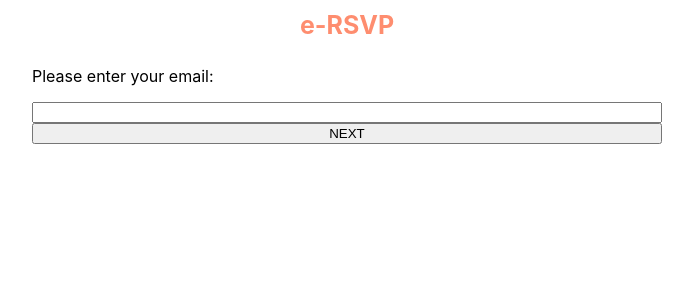
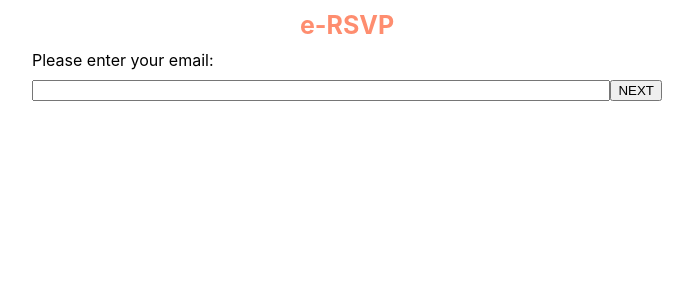
Before and after one commit to jyaymie/e-rsvp, a React (Create React App) app: page /rsvp in a window 1280 px wide. Shown: the top 300 px of the page, without its empty margins (293-986 px from the left). Built offline with nearby package versions, Linux system fonts and the light colour scheme.

Commit message:
Modify how RSVP form is rendered

```diff
--- a/src/App.css
+++ b/src/App.css
@@ -1,7 +1,19 @@
+p {
+	margin: 0 0 10px 0;
+}
+
 .component {
 	display: flex;
 	flex-direction: column;
 	align-items: center;
+}
+
+.button {
+	margin-bottom: 10px;
+}
+
+.button--hidden {
+	display: none;
 }
 
 .form {
@@ -10,7 +22,24 @@
 	width: 50%;
 }
 
-.form__input-textarea {
-  height: 50px;
-  width: 100%;
+.form__input {
+	width: 100%;
+	margin-bottom: 10px;
 }
+
+.form__input--display-flex {
+	display: flex;
+}
+
+.form__input--hidden {
+	display: none;
+}
+
+.form__input--radio {
+	margin-bottom: 10px;
+}
+
+.form__input--textarea {
+	height: 50px;
+	width: 100%;
+}
--- a/src/components/Home.css
+++ b/src/components/Home.css
@@ -1,3 +1,3 @@
-.home__text-highlighted {
+.home__text--highlighted {
 	background: linear-gradient(to top, var(--yellow-color) 50%, transparent 50%);
 }
--- a/src/components/Home.tsx
+++ b/src/components/Home.tsx
@@ -17,7 +17,7 @@ const Home: React.FC = () => {
 		<div className='home component'>
 			<p>
 				You're invited to{' '}
-				<span className='home__text-highlighted'>PB + J's Wedding</span>!
+				<span className='home__text--highlighted'>PB + J's Wedding</span>!
 			</p>
 
 			<form className='form' onSubmit={(e) => handleSubmit(e)}>
@@ -30,7 +30,7 @@ const Home: React.FC = () => {
 					onChange={(e) => setPassword(e.target.value)}
 					required
 				/>
-				<button type='submit' value='Submit'>
+				<button type='submit' value='Submit' className='button--submit'>
 					Submit
 				</button>
 			</form>
--- a/src/components/RSVP.tsx
+++ b/src/components/RSVP.tsx
@@ -13,10 +13,12 @@ interface IGuest {
 }
 
 const RSVP: React.FC = () => {
+	const [isHidden, setIsHidden] = useState<boolean>(false);
 	const [error, setError] = useState<string>('');
 	const [isAttending, setIsAttending] = useState<string>('');
 	const [needsHotel, setNeedsHotel] = useState<string>('');
 	const [hasFoodRestrictions, setHasFoodRestrictions] = useState<string>('');
+	const [isClicked, setIsClicked] = useState<boolean>(false);
 
 	const [guest, setGuest] = useState<IGuest>({
 		guest_id: '',
@@ -29,10 +31,12 @@ const RSVP: React.FC = () => {
 		song_request: '',
 	});
 
+	// Confirm that guest has been added to DB by host.
 	const confirmGuest = async (email: string) => {
 		const res = await axios.get(`http://localhost:3001/guests?email=${email}`);
 		if (res.data.rows.length) {
 			setGuest(res.data.rows[0]);
+			setIsHidden(!isHidden);
 		} else {
 			setError('Please check that your email is correct.');
 		}
@@ -40,19 +44,24 @@ const RSVP: React.FC = () => {
 
 	const handleAttendance = (attendance: string) => {
 		setIsAttending(attendance);
+		// With SQLite, Boolean values are stored as integers 0 (false) and 1 (true).
 		setGuest({ ...guest, is_attending: isAttending === 'accepts' ? 1 : 0 });
 	};
 
 	const handleHotelRequest = (hotelRequest: string) => {
 		setNeedsHotel(hotelRequest);
+		// With SQLite, Boolean values are stored as integers 0 (false) and 1 (true).
 		setGuest({ ...guest, needs_hotel: needsHotel === 'yes' ? 1 : 0 });
 	};
 
 	return (
 		<div className='rsvp component'>
 			<form className='form'>
+				<div className={isHidden ? 'form__input--hidden' : ''}>
 					<p>Please enter your email:</p>
+					<div className='form__input--display-flex'>
 						<input
+							className='form__input'
 							type='text'
 							name='email'
 							value={guest.email}
@@ -60,17 +69,22 @@ const RSVP: React.FC = () => {
 							required
 						/>
 						<button
+							className='button'
 							type='button'
 							value='Next'
 							onClick={() => confirmGuest(guest.email)}>
 							NEXT
 						</button>
+					</div>
+				</div>
 
-				{/* If guest is on the guest list, display input fields. Else, display error message. */}
+				{/* If guest is in DB, display input fields re: attendance. Else, display error message. */}
 
 				{guest.guest_id && (
 					<div>
-						<div className='form__input-radio'>
+						<p>Hi, {guest.name}!</p>
+						<p>Will you be attending the wedding?</p>
+						<div className='form__input--radio'>
 							<input
 								type='radio'
 								id='yesAttendance'
@@ -81,7 +95,7 @@ const RSVP: React.FC = () => {
 							/>
 							<label htmlFor='yesAttendance'>Accepts</label>
 						</div>
-						<div className='form__input-radio'>
+						<div className='form__input--radio'>
 							<input
 								type='radio'
 								id='noAttendance'
@@ -97,12 +111,12 @@ const RSVP: React.FC = () => {
 
 				{error && <p>{error}</p>}
 
-				{/* If guest is attending, display input fields. Else, enable Submit button. */}
+				{/* If guest is attending, display input fields re: hotel. Else, enable Submit button. */}
 
 				{isAttending === 'accepts' && (
 					<>
 						<p>Do you need hotel accommodations?</p>
-						<div className='form__input-radio'>
+						<div className='form__input--radio'>
 							<input
 								type='radio'
 								id='noHotelRequest'
@@ -113,7 +127,7 @@ const RSVP: React.FC = () => {
 							/>
 							<label htmlFor='noHotelRequest'>No</label>
 						</div>
-						<div className='form__input-radio'>
+						<div className='form__input--radio'>
 							<input
 								type='radio'
 								id='yesHotelRequest'
@@ -124,9 +138,21 @@ const RSVP: React.FC = () => {
 							/>
 							<label htmlFor='yesHotelRequest'>Yes</label>
 						</div>
+					</>
+				)}
 
+				{isAttending === 'regrets' && (
+					<button type='submit' value='Submit' className='button'>
+						SUBMIT
+					</button>
+				)}
+
+				{/* Once guest provides response re: hotel, display input fields re: entree. */}
+
+				{isAttending === 'accepts' && needsHotel && (
+					<>
 						<p>Please select your entree:</p>
-						<div className='form__input-radio'>
+						<div className='form__input--radio'>
 							<input
 								type='radio'
 								id='beef'
@@ -137,7 +163,7 @@ const RSVP: React.FC = () => {
 							/>
 							<label htmlFor='beef'>Beef</label>
 						</div>
-						<div className='form__input-radio'>
+						<div className='form__input--radio'>
 							<input
 								type='radio'
 								id='chicken'
@@ -148,7 +174,7 @@ const RSVP: React.FC = () => {
 							/>
 							<label htmlFor='chicken'>Chicken</label>
 						</div>
-						<div className='form__input-radio'>
+						<div className='form__input--radio'>
 							<input
 								type='radio'
 								id='fish'
@@ -159,7 +185,7 @@ const RSVP: React.FC = () => {
 							/>
 							<label htmlFor='fish'>Fish</label>
 						</div>
-						<div className='form__input-radio'>
+						<div className='form__input--radio'>
 							<input
 								type='radio'
 								id='vegetarian'
@@ -169,8 +195,15 @@ const RSVP: React.FC = () => {
 							/>
 							<label htmlFor='vegetarian'>Vegetarian</label>
 						</div>
+					</>
+				)}
+
+				{/* Once guest provides response re: entree, display input fields re: food restrictions. */}
+
+				{isAttending === 'accepts' && guest.entree && (
+					<>
 						<p>Any allergies or dietary restrictions?</p>
-						<div className='form__input-radio'>
+						<div className='form__input--radio'>
 							<input
 								type='radio'
 								id='noFoodRestrictions'
@@ -181,7 +214,7 @@ const RSVP: React.FC = () => {
 							/>
 							<label htmlFor='noFoodRestrictions'>No</label>
 						</div>
-						<div className='form__input-radio'>
+						<div className='form__input--radio'>
 							<input
 								type='radio'
 								id='yesFoodRestrictions'
@@ -192,43 +225,51 @@ const RSVP: React.FC = () => {
 							/>
 							<label htmlFor='yesFoodRestrictions'>Yes</label>
 						</div>
+					</>
+				)}
 
 				{/* If there are food restrictions, display text area.*/}
 
-						{hasFoodRestrictions === 'yes' && (
+				{isAttending === 'accepts' && hasFoodRestrictions === 'yes' && (
+					<>
 						<textarea
+							className='form__input--textarea'
 							name='foodRestrictions'
 							value={guest.food_restrictions}
 							onChange={(e) =>
 								setGuest({ ...guest, food_restrictions: e.target.value })
 							}
-								className='form__input-textarea'
 							required
 						/>
+						<button
+							className={isClicked ? 'button--hidden' : 'button'}
+							type='button'
+							value='Next'
+							onClick={() => setIsClicked(!isClicked)}>
+							NEXT
+						</button>
+					</>
 				)}
 
+				{/* If guest has no food restrictions or enters details re: food restrictions, display final input field re: song request. */}
+
+				{isAttending === 'accepts' &&
+					(hasFoodRestrictions === 'no' || isClicked) && (
+						<>
 							<p>{'Song Request (Optional)'}</p>
 							<textarea
+								className='form__input--textarea'
 								name='song'
 								value={guest.song_request}
 								onChange={(e) =>
 									setGuest({ ...guest, song_request: e.target.value })
 								}
-							className='form__input-textarea'
 							/>
-
-						<button type='submit' value='Submit'>
+							<button type='submit' value='Submit' className='button'>
 								SUBMIT
 							</button>
 						</>
 					)}
-
-				{isAttending === 'regrets' && (
-					<button type='submit' value='Submit'>
-						SUBMIT
-					</button>
-				)}
-
 			</form>
 		</div>
 	);
--- a/src/components/SignIn.tsx
+++ b/src/components/SignIn.tsx
@@ -36,7 +36,7 @@ const SignIn: React.FC = () => {
 					onChange={(e) => setHost({ ...host, password: e.target.value })}
 					required
 				/>
-				<button type='submit' value='Submit'>
+				<button type='submit' value='Submit' className='button--submit'>
 					Submit
 				</button>
 			</form>
```
Lines whose indentation alone changed are shown as unchanged.
